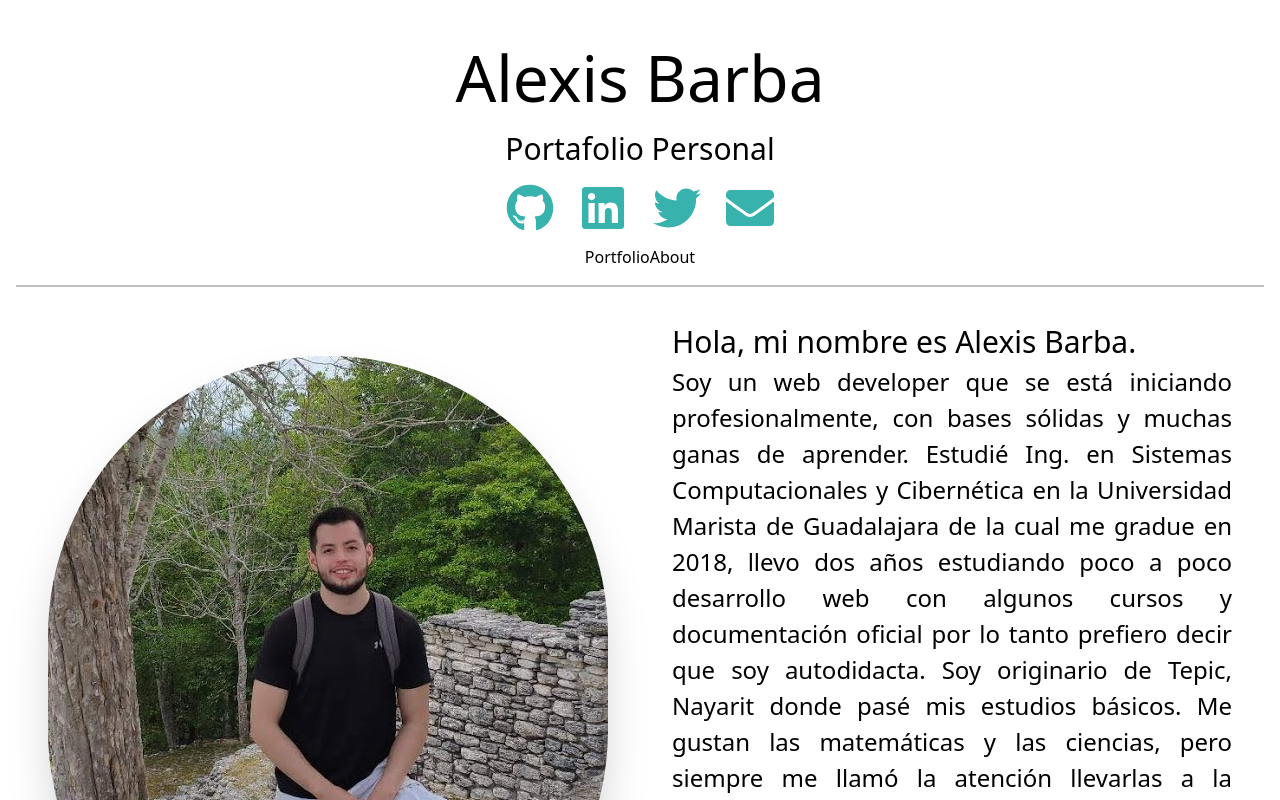
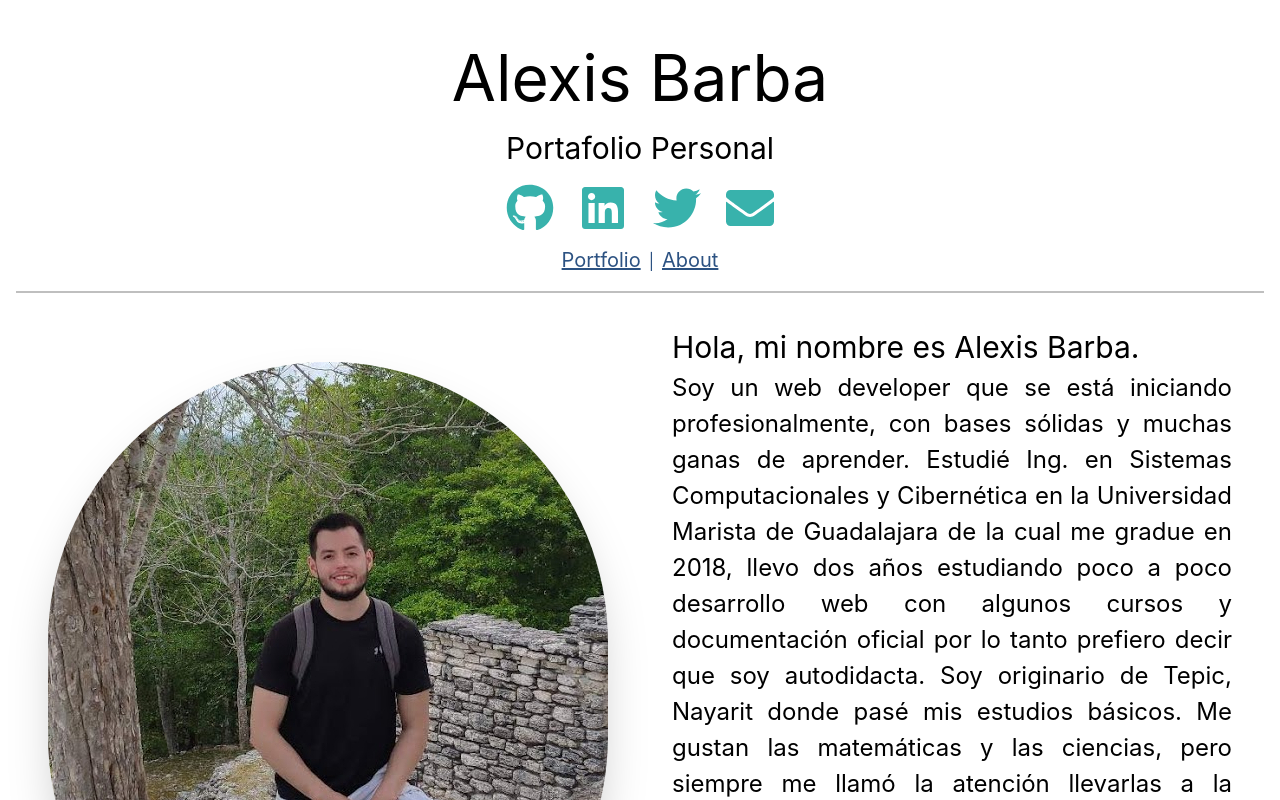
Before and after one commit to alexbarba/alexbarba.github.io, a Nuxt app: page /about in a window 1280 px wide. Shown: the top 800 px of the page. Built offline with nearby package versions, Linux system fonts and the light colour scheme.

Commit message:
Estilos de enlaces a rutas establecidos

```diff
--- a/components/HeaderMain.vue
+++ b/layouts/HeaderMain.vue
@@ -5,28 +5,28 @@
 
     <a :href="contact.github" target="_blank"
       ><GithubIcon
-        class="icon transition duration-500 ease-in-out hover:text-teal-800 transform hover:-translate-y-1 hover:scale-110"
+        class="icon transition duration-100 ease-in-out hover:text-teal-800 transform hover:-translate-y-1 hover:scale-110"
     /></a>
     <a :href="contact.linkedin" target="_blank"
       ><LinkedinIcon
-        class="icon transition duration-500 ease-in-out hover:text-teal-800 transform hover:-translate-y-1 hover:scale-110"
+        class="icon transition duration-100 ease-in-out hover:text-teal-800 transform hover:-translate-y-1 hover:scale-110"
     /></a>
     <a :href="contact.twitter" target="_blank"
       ><TwitterIcon
-        class="icon transition duration-500 ease-in-out hover:text-teal-800 transform hover:-translate-y-1 hover:scale-110"
+        class="icon transition duration-100 ease-in-out hover:text-teal-800 transform hover:-translate-y-1 hover:scale-110"
     /></a>
     <a :href="`mailto:{{contact.mail}}`" target="_blank"
       ><MailIcon
-        class="icon transition duration-500 ease-in-out hover:text-teal-800 transform hover:-translate-y-1 hover:scale-110"
+        class="icon transition duration-100 ease-in-out hover:text-teal-800 transform hover:-translate-y-1 hover:scale-110"
     /></a>
   </div>
 </template>
 
 <script>
-import GithubIcon from './icons/GithubIcon.vue';
-import LinkedinIcon from './icons/LinkedinIcon.vue';
-import TwitterIcon from './icons/TwitterIcon.vue';
-import MailIcon from './icons/MailIcon.vue';
+import GithubIcon from '../components/icons/GithubIcon.vue';
+import LinkedinIcon from '../components/icons/LinkedinIcon.vue';
+import TwitterIcon from '../components/icons/TwitterIcon.vue';
+import MailIcon from '../components/icons/MailIcon.vue';
 
 export default {
   name: 'HeaderMain',
--- a/layouts/MainLayout.vue
+++ b/layouts/MainLayout.vue
@@ -7,8 +7,19 @@
           :description="description"
           :contact="contact"
         />
-        <n-link to="/">Portfolio</n-link>
-        <n-link to="/about">About</n-link>
+        <div class="">
+          <n-link
+            to="/"
+            class="text-blue-800 underline text-xl hover:text-teal-800 m-2"
+            >Portfolio</n-link
+          >
+          <p class="text-blue-800 inline">|</p>
+          <n-link
+            to="/about"
+            class="text-blue-800 underline text-xl hover:text-teal-800 m-2"
+            >About</n-link
+          >
+        </div>
       </div>
       <div class="m-4">
         <slot class="m-8"></slot>
@@ -18,7 +29,7 @@
 </template>
 
 <script>
-import HeaderMain from '../components/HeaderMain.vue';
+import HeaderMain from './HeaderMain';
 
 export default {
   name: 'MainLayout',
--- a/pages/index.vue
+++ b/pages/index.vue
@@ -48,7 +48,7 @@ export default {
           title: 'Teresa López Blog',
           id: 'teresa',
           description:
-            'Es una estudiante de creación literaria. Aún no es una escritora famosa pero algún dia lo será. Su contenido aún está en proceso pero el diseño y la funcionalidad están listos para explotar su talento.',
+            'El blog esta hecho con una starter library de Gatsby y se personalizó. Teresa es una escritora recien empezada, aún no es famosa pero algún dia lo será. Su contenido aún está en proceso pero el diseño y la funcionalidad están listos para explotar su talento.',
           labels: ['Blog', 'Literatura'],
           url: 'https://www.teresaescribe.net/',
           img:
--- a/tailwind.config.js
+++ b/tailwind.config.js
@@ -5,7 +5,12 @@
  ** Default: https://github.com/tailwindcss/tailwindcss/blob/master/stubs/defaultConfig.stub.js
  */
 module.exports = {
-  theme: {},
+  theme: {
+    fontFamily: {
+      sans: ['-apple-system', 'BlinkMacSystemFont'],
+      serif: ['Georgia', 'Cambria'],
+      mono: ['SFMono-Regular', 'Menlo'],
+    },
     variants: {},
     plugins: [],
     purge: {
@@ -16,7 +21,8 @@ module.exports = {
         'layouts/**/*.vue',
         'pages/**/*.vue',
         'plugins/**/*.js',
-      'nuxt.config.js'
-    ]
-  }
-}
+        'nuxt.config.js',
+      ],
+    },
+  },
+};
```
Lines whose indentation alone changed are shown as unchanged.
